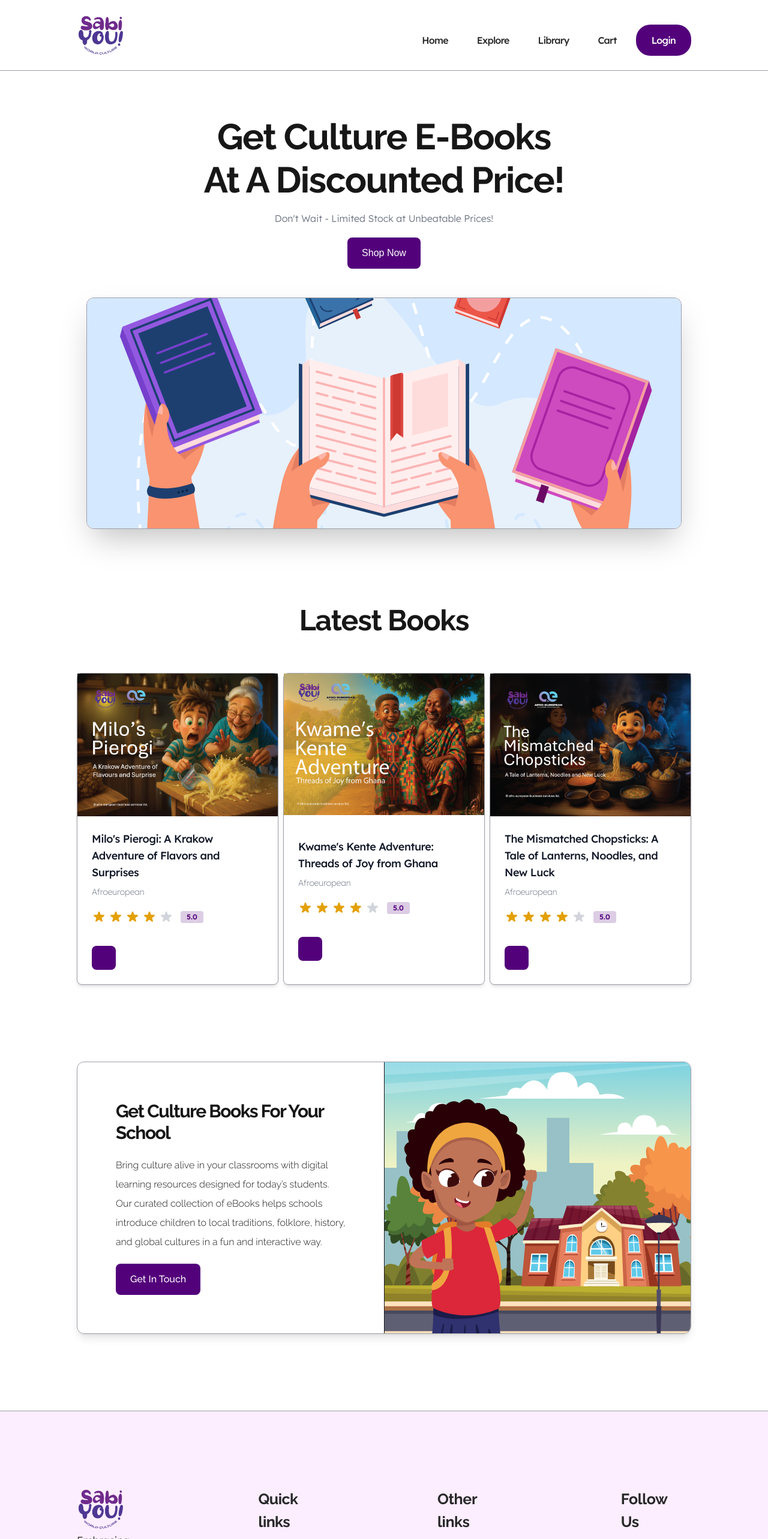
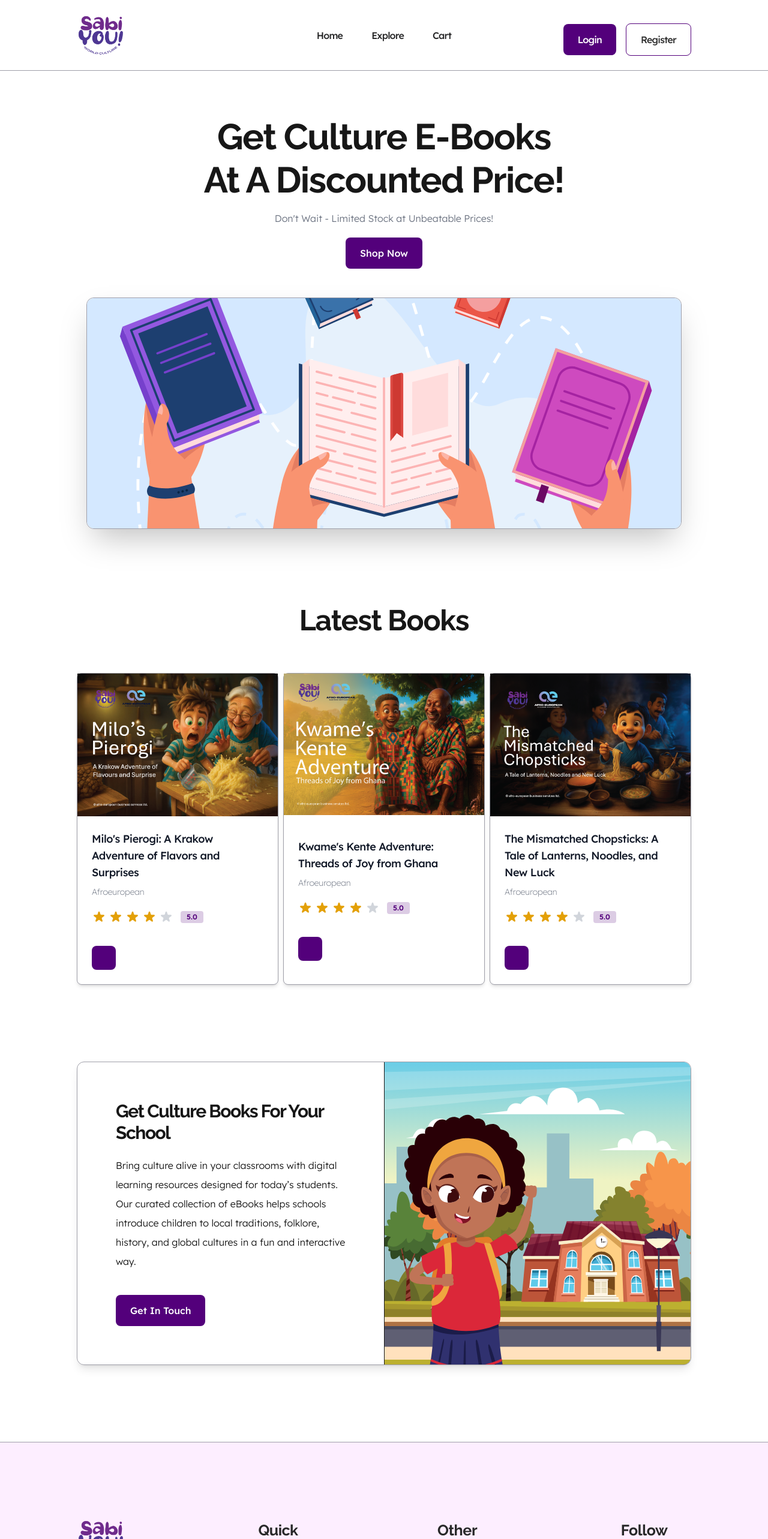
Before and after one commit to benedixit34/sy-bookstore, a Next.js app: page / in a window 1280 px wide. Shown: the top 2566 px of the page at 60% size. Built offline with nearby package versions, Linux system fonts and the light colour scheme; no server answers.

Commit message:
Library Improvement Git

```diff
--- a/src/app/api/library/route.ts
+++ b/src/app/api/library/route.ts
@@ -67,7 +67,7 @@ export async function POST(req: Request) {
       line_items,
       mode: "payment",
       customer_email: user.email,
-      success_url: `${baseUrl}/checkout-success?session_id={CHECKOUT_SESSION_ID}`,
+      success_url: `${baseUrl}/checkout/success?session_id={CHECKOUT_SESSION_ID}`,
       cancel_url: `${baseUrl}/cart`,
       metadata: { userId },
     });
--- a/src/app/api/stripe/webhook/route.ts
+++ b/src/app/api/stripe/webhook/route.ts
@@ -29,6 +29,7 @@ export async function POST(req: Request) {
       if (userId) {
         try {
           const supabase = await createClient();
+
           const { data: cartItems, error: cartError } = await supabase
             .from("cart")
             .select("book_id")
@@ -40,6 +41,8 @@ export async function POST(req: Request) {
               book: item.book_id,
             }));
             await supabase.from("library").insert(libraryEntries);
+            console.log("Added to library")
+
 
             await supabase.from("cart").delete().eq("user_id", userId);
 
--- a/src/app/components/Hero.tsx
+++ b/src/app/components/Hero.tsx
@@ -18,8 +18,7 @@ export function Hero() {
                         <a
                             href="#"
                             className="inline-block rounded-lg bg-[#53007B] px-6 py-3.5 text-center font-medium text-white
-         hover:bg-[#53007B]/90 focus:outline-none focus:ring-4 focus:ring-[#53007B]/50
-         "
+         hover:bg-[#53007B]/90 focus:outline-none focus:ring-4 focus:ring-[#53007B]/50 font-[lexend]         "
                         >
                             Shop Now
                         </a>
--- a/src/app/components/NavBar.tsx
+++ b/src/app/components/NavBar.tsx
@@ -4,6 +4,7 @@ import { useState, useEffect } from "react"
 import Link from "next/link"
 import { Bars3Icon, XMarkIcon } from "@heroicons/react/20/solid"
 import { signOutAction } from "../actions/authActions"
+import { PrimaryButton, SecondaryButton }from "./ui/WebButton"
 
 
 export function NavBar() {
@@ -22,17 +23,26 @@ export function NavBar() {
 
     return (
         <header className={`bg-white fixed border-b-1 border-zinc-400 w-full font-medium text-[#282829] font-[family-name:var(--font-lexend)] tracking-tighter transition-all duration-300 ease-in-out text-[18px]} z-50`}>
-            <nav className="grid grid-cols-2 justify-center py-6 lg:mx-32 4xl:mx-64 mx-4 sm:mx-10 rounded-2xl">
+            <nav className="grid grid-cols-2 lg:grid-cols-3 justify-center py-6 lg:mx-32 4xl:mx-64 mx-4 sm:mx-10 rounded-2xl">
                 <Link href="/"><Image src="/sabiyou.png" alt="Sabiyou Logo" width={150} height={150} className="lg:w-20 w-14" /></Link>
-                <ul className="lg:flex gap-x-4 hidden place-items-center place-self-end">
+                <ul className="lg:flex gap-x-4 hidden place-items-center place-self-center">
                     <li className="py-2 px-4 rounded-lg hover:text-[#53007B]"><Link href="/">Home</Link></li>
                     <li className="py-2 px-4 rounded-lg hover:text-[#53007B]"><Link href="/explore">Explore</Link></li>
-                    <li className="py-2 px-4 rounded-lg hover:text-[#53007B]"><Link href="/library">Library</Link></li>
                     <li className="py-2 px-4 rounded-lg hover:text-[#53007B]"><Link href="/cart">Cart</Link></li>
-                    <li className="px-6 py-3 font-medium border-2 border-transparent hover:border-[#53007B]
-                    hover:bg-transparent bg-[#53007B] hover:text-[#53007B] text-white rounded-3xl focus:outline-none
-                    focus:ring-2 focus:ring-[#53007B] focus:ring-offset-2 transition duration-300 ease-in-out">
-                        {isLoggedIn ? <Link onClick={signOutAction} href={"/auth/login"}>Logout</Link> : <Link href="/auth/login">Login</Link>}</li>
+
+                </ul>
+
+                <ul className="lg:flex gap-x-4 hidden place-items-center place-self-end">
+                    {isLoggedIn ?
+                    <>
+                    <li><SecondaryButton hyperlink="/library" text="Check Library"/></li>
+                    <li><PrimaryButton hyperlink="#" text="Logout" action={signOutAction} /></li></>:
+                     <>
+                     <li><PrimaryButton hyperlink="/auth/login" text="Login"/></li>
+                     <li><SecondaryButton hyperlink="/auth/register" text="Register"/></li>
+                     </>}
+
+
                 </ul>
 
 
@@ -58,7 +68,12 @@ export function NavBar() {
                     <Link href="/explore" className="py-2 px-4 rounded-lg hover:text-[#53007B]">Explore</Link>
                     <Link href="/library" className="py-2 px-4 rounded-lg hover:text-[#53007B]">Library</Link>
                     <Link href="/cart" className="py-2 px-4 rounded-lg hover:text-[#53007B]">Cart</Link>
+                    {isLoggedIn ? <Link href="/auth/login" className="py-2 px-4 rounded-lg hover:text-[#53007B]">Logout</Link>:<>
                     <Link href="/auth/login" className="py-2 px-4 rounded-lg hover:text-[#53007B]">Login</Link>
+                    <Link href="/auth/login" className="py-2 px-4 rounded-lg hover:text-[#53007B]">Register</Link></>
+
+
+                }
                 </div>
             }
 
--- /dev/null
+++ b/src/app/components/ui/WebButton.tsx
@@ -0,0 +1,24 @@
+import Link from "next/link";
+
+type WebButtonProps = {
+  hyperlink: string;
+  text: string;
+  action?: () => void;
+};
+
+
+export function PrimaryButton({ hyperlink, text, action }: WebButtonProps){
+
+
+    return <Link href={hyperlink} className="inline-block rounded-lg bg-[#53007B] px-6 py-3.5 text-center font-medium text-white
+         hover:bg-[#53007B]/90 focus:outline-none focus:ring-4 focus:ring-[#53007B]/50 font-[lexend]" onClick={action}>{text}</Link>
+}
+
+
+
+export function SecondaryButton({ hyperlink, text, action }: WebButtonProps){
+
+
+    return <Link href={hyperlink} className="inline-block rounded-lg px-6 py-3.5 text-center font-medium text-[#313131] border-1 hover:text-white
+         hover:bg-[#53007B]/90 border-[#53007B] focus:outline-none focus:ring-4 focus:ring-[#53007B]/50 font-[lexend]" onClick={action}>{text}</Link>
+}
--- a/src/app/page.tsx
+++ b/src/app/page.tsx
@@ -1,8 +1,9 @@
-import { NavBar } from "./components/NavBar";
+import { NavBar } from "@/app/components/NavBar";
 import { ThemeInit } from "../../.flowbite-react/init"
-import { Hero } from "./components/Hero";
-import { EcomCard } from "./components/ui/EcomCard";
-import { FooterBottom } from "./components/Footer";
+import { Hero } from "@/app/components/Hero";
+import { EcomCard } from "@/app/components/ui/EcomCard";
+import { FooterBottom } from "@/app/components/Footer";
+import { PrimaryButton } from "@/app/components/ui/WebButton";
 
 
 export default function Home() {
@@ -29,14 +30,12 @@ export default function Home() {
       <section className="my-32 container mx-auto font-[lexend]">
         <div className="font-[raleway] grid grid-cols-1 lg:grid-cols-2 border-[0.5px] border-zinc-400
         rounded-xl shadow-lg mx-4 lg:mx-10 xl:mx-32">
-        <div className="px-4 lg:px-16 content-center py-16">
+        <div className="px-4 lg:px-16 content-center py-16 space-y-10">
           <h1 className="text-3xl font-bold tracking-tighter mb-5">Get Culture Books For Your School</h1>
-          <p className="leading-loose font-regular">Bring culture alive in your classrooms with digital learning resources designed for today’s
+          <p className="leading-loose font-regular font-[lexend] ">Bring culture alive in your classrooms with digital learning resources designed for today’s
             students. Our curated collection of eBooks helps schools introduce children to local traditions,
             folklore, history, and global cultures in a fun and interactive way.</p>
-          <a href="#" className="mt-5 inline-block rounded-lg bg-[#53007B] px-6 py-3.5 text-center font-medium text-white
-         hover:bg-[#53007B]/90 focus:outline-none focus:ring-4 focus:ring-[#53007B]/50
-         ">Get In Touch</a>
+          <PrimaryButton hyperlink="https://sabiyou.com/contact" text="Get In Touch"/>
 
 
         </div>
```
